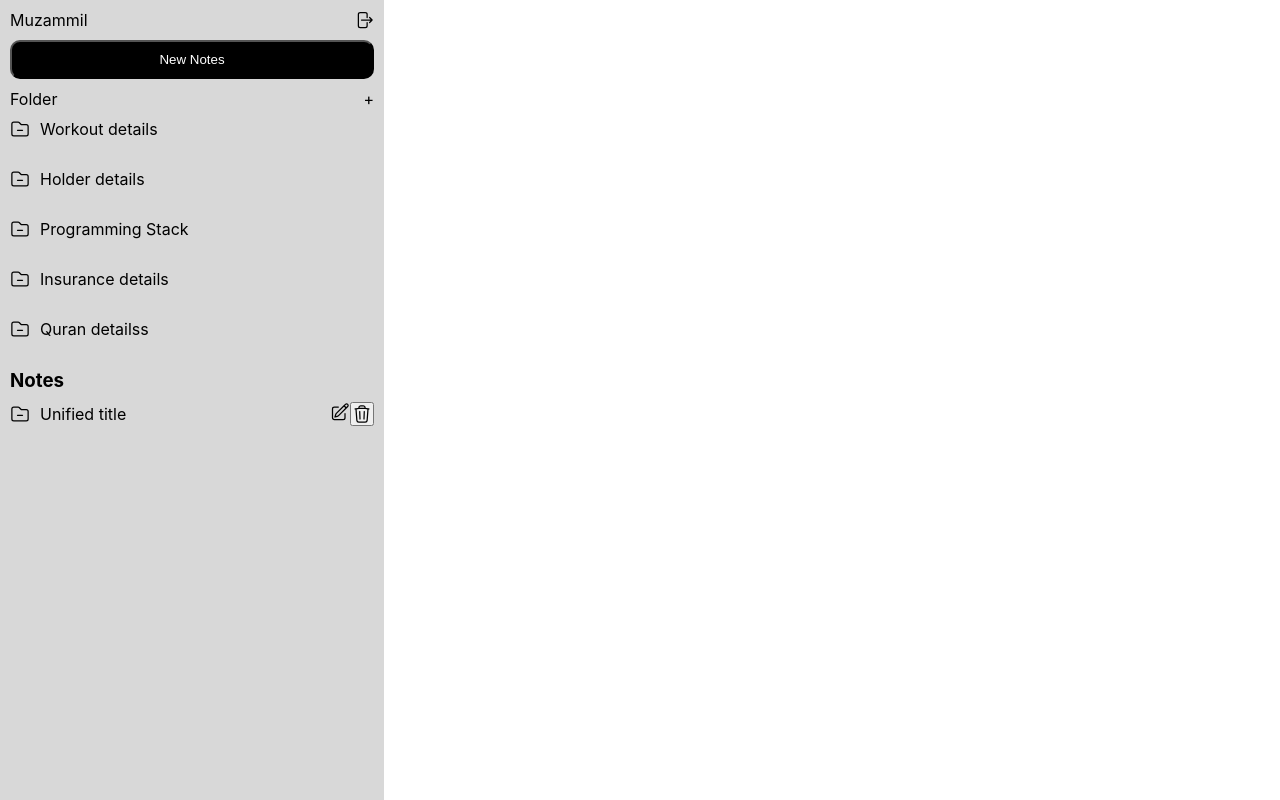
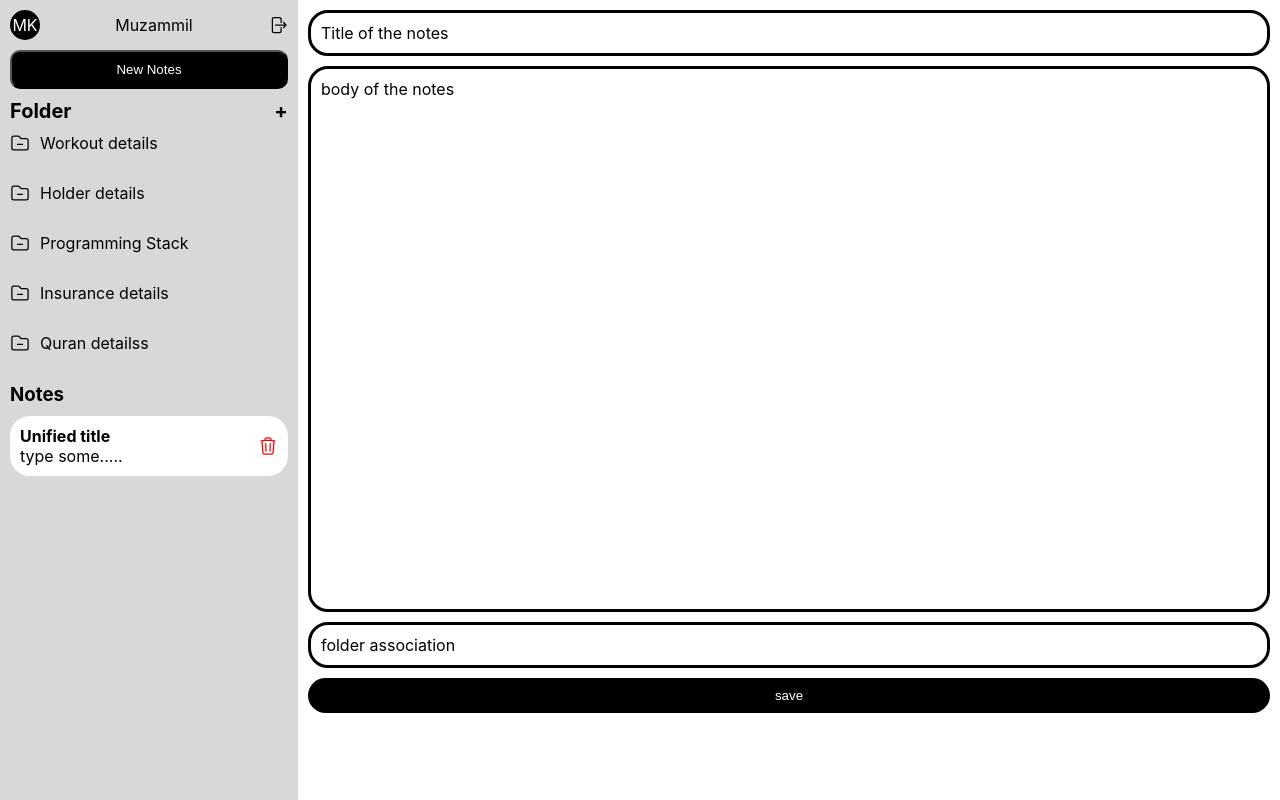
Before and after one commit to muzammil2208/NotesApp, a React (Create React App) app: page / in a window 1280 px wide. Both pictures are taken after a click on the button "New Notes". Built offline with nearby package versions, Linux system fonts and the light colour scheme.

Commit message:
added main_window component

```diff
--- a/src/App.js
+++ b/src/App.js
@@ -1,10 +1,12 @@
 import Sidebar from "./components/Sidebar";
 import "./App.css";
+import MainWindow from "./components/MainWindow";
 export default function App()
 {
     return(
         <div className="main_container">
             <Sidebar/>
+            <MainWindow/>
         </div>
     );
 }
--- /dev/null
+++ b/src/components/MainWindow.js
@@ -0,0 +1,11 @@
+export default function MainWindow()
+{
+    return(
+        <div className="main_window">
+            <div className="main_window_title">Title of the notes</div>
+            <div className="main_window_body">body of the notes</div>
+            <div className="main_window_folder">folder association</div>
+            <button className="main_window_savebtn">save</button>
+        </div>
+    )
+}
--- a/src/components/Note.js
+++ b/src/components/Note.js
@@ -8,12 +8,12 @@ export default function Note({note,index,deleteFunc})
     return(
         <div className="note_container"   key={index}>
             <div className="note_container_content">
-                <NotesIcon/>
-                <p className="note_container_title">{note.title}</p>
+                <strong>{note.title}</strong>
+                <div><p className="note_container_preview">{note.body.substring(0,9)+"....."}</p></div>
             </div>
+
             <div className="note_container_actions">
-                <EditIcon/>
-                <button onClick={()=>deleteFunc(note.id)}><DeleteIcon /></button>
+                <button onClick={()=>deleteFunc(note.id)} className="delete_btn"><DeleteIcon /></button>
             </div>
 
         </div>
--- a/src/components/Sidebar.js
+++ b/src/components/Sidebar.js
@@ -24,6 +24,7 @@ export default function Sidebar()
     return(
         <div className="sideBar">
             <div className="sideBar_top_container">
+            <div className="sidebar_top_container_profile">MK</div>
                 <p className="user_name">Muzammil</p>
                 <button className="LogoutBtn"><LogoutIcon/></button>
             </div>
--- a/src/index.css
+++ b/src/index.css
@@ -22,6 +22,7 @@ body {
 .main_container
 {
   height:100vh;
+  display:flex;
 }
 
 code {
@@ -76,12 +77,16 @@ code {
   display:flex;
   justify-content: space-between;
   margin-bottom:10px;
+  font-weight: 700;
+  font-size:1.25rem;
+
 }
 .folder
 {
   display:flex;
   align-items: center;
   margin-bottom:30px;
+
 }
 .new_notes_btn
 {
@@ -100,17 +105,95 @@ code {
   margin-bottom:10px;
   height: 60%;
   overflow: scroll;
+  padding:10px 0px;
 }
-
+.sidebar_top_container_profile
+{
+  width:30px;
+  height: 30px;
+  border-radius: 50px;
+  background-color:black;
+  color:white;
+  display:flex;
+  justify-content: center;
+  align-items: center;
+}
 .note_container{
   display:flex;
-  padding:10px 0px;
+  padding:10px 10px;
   justify-content: space-between;
   align-items: center;
+  border-radius: 20px;
+  margin-bottom:10px;
+  background-color: white;
 }
 .note_container_content{
   display:flex;
+  flex-direction: column;
+
 }
+
 .note_container_actions{
   display:flex;
 }
+/* scroll bar styling */
+::-webkit-scrollbar
+{
+  width:0;
+  height: 0;
+  scrollbar-color: inherit inherit;
+}
+
+.delete_btn
+{
+  background-color: inherit;
+  border:none;
+  color:red;
+}
+
+/* main_window styling */
+
+.main_window
+{
+  height: 100%;
+  width:100%;
+  background-color: white;
+  padding:10px;
+  display:flex;
+  flex-direction: column;
+  align-items: center;
+}
+.main_window_title
+{
+  width: 100%;
+  padding:10px;
+  border:solid black;
+  border-radius:20px;
+  margin-bottom:10px;
+}
+
+.main_window_body{
+  width:100%;
+  height: 70%;
+  border:solid black;
+  border-radius: 20px;
+  padding:10px;
+  margin-bottom:10px;
+}
+.main_window_folder
+{
+  width:100%;
+  border:solid black;
+  border-radius: 20px;
+  padding:10px;
+  margin-bottom:10px;
+}
+
+.main_window_savebtn{
+  padding:10px;
+  background-color: black;
+  color:white;
+  width:100%;
+  border-radius:20px;
+  border:none;
+}
```
